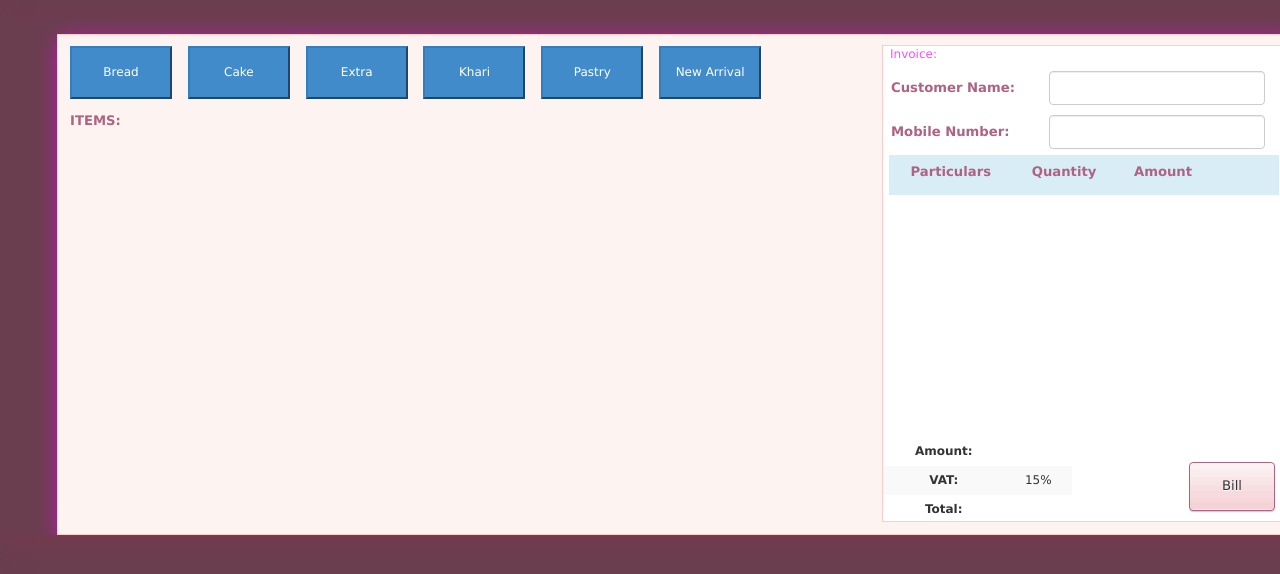
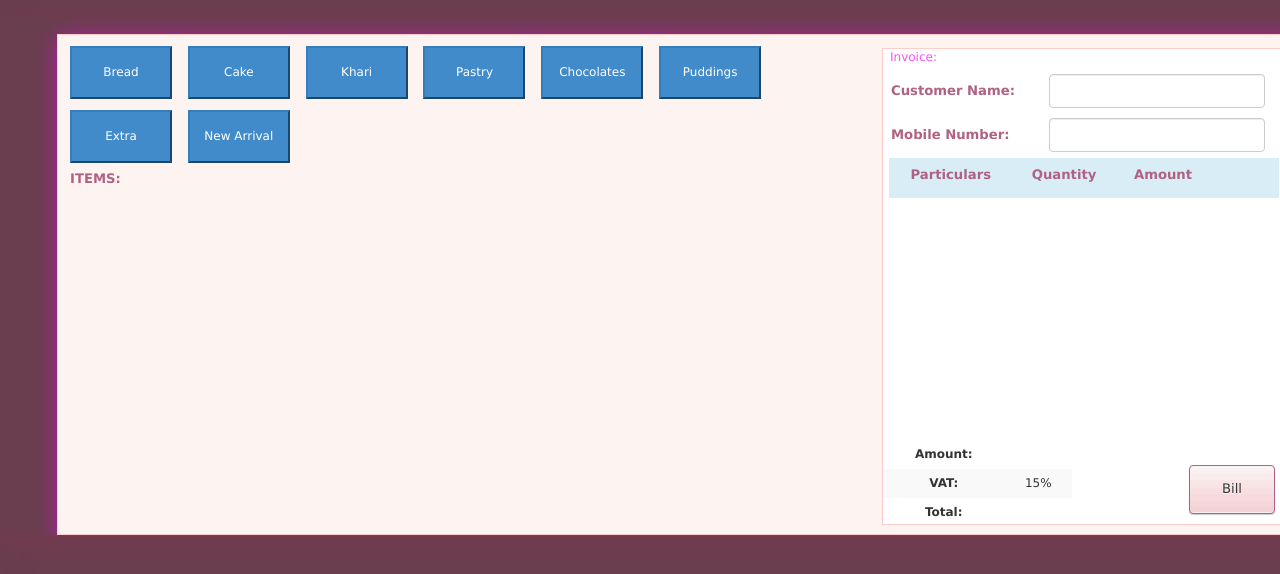
Before and after one commit to neelbdesai19/kabhib, a CakePHP app: the page made by app/View/EmployeeOrders/sell.ctp in a window 1280 px wide; the page is wider, and only the part inside the window is pictured. Shown: the part 66-640 px from the top of that part. Run offline with PHP 8.4 and a stand-in for CakePHP, Linux system fonts and the light colour scheme; the template is opened without the code that fills it, so the values that code supplies are empty; form fields are guessed from the names that the template uses; some libraries are stand-ins or nearby versions.

Commit message:
changes in code

```diff
--- a/app/View/EmployeeOrders/advance.ctp
+++ b/app/View/EmployeeOrders/advance.ctp
@@ -5,16 +5,18 @@
 				<div class="menubtn">
 					<button name="bread" value="Bread" class="order-item orderitem btn-primary brd" id="brd">Bread </button>
 					<button name="cake" value="Cake" class="order-item orderitem btn-primary brd" id="brd">Cake </button>
-					<button name="extra" value="Extra" class="order-item orderitem btn-primary brd" id="brd">Extra</button>
 					<button id="brd" class="order-item orderitem btn-primary brd" value="Khari" name="khari">Khari </button>
 					<button id="brd" class="order-item orderitem btn-primary brd" value="Pastry" name="pastry">Pastry </button>
+					<button name="extra" value="Extra" class="order-item orderitem btn-primary brd" id="brd">Chocolates</button>
+					<button name="extra" value="Extra" class="order-item orderitem btn-primary brd" id="brd">Puddings</button>
+					<button name="extra" value="Extra" class="order-item orderitem btn-primary brd" id="brd">Extra</button>
 					<button id="brd" class="order-item orderitem btn-primary brd" value="NewArrival" name="NewArrivals">
 						New Arrival
 					</button>
 
 				</div>
 
-				<div class="order-form">
+				<div class="order-form" style="margin-top:44px;">
 					<p style="margin-left: 18px;"><label>ITEMS:</label></p>
 				</div>
 				<input type="hidden" value="1" id="order_number">
--- a/app/View/EmployeeOrders/sell.ctp
+++ b/app/View/EmployeeOrders/sell.ctp
@@ -5,13 +5,15 @@
 				<div class="menubtn">
 					<button name="bread" value="Bread" class="order-item orderitem btn-primary brd" id="brd">Bread </button>
 					<button name="cake" value="Cake" class="order-item orderitem btn-primary brd" id="brd">Cake </button>
-					<button name="extra" value="Extra" class="order-item orderitem btn-primary brd" id="brd">Extra</button>
 					<button name="khari" value="Khari" class="order-item orderitem btn-primary brd" id="brd">Khari </button>
 					<button name="pastry" value="Pastry" class="order-item orderitem btn-primary brd" id="brd">Pastry </button>
+					<button name="extra" value="Extra" class="order-item orderitem btn-primary brd" id="brd">Chocolates</button>
+					<button name="extra" value="Extra" class="order-item orderitem btn-primary brd" id="brd">Puddings</button>
+					<button name="extra" value="Extra" class="order-item orderitem btn-primary brd" id="brd">Extra</button>
 					<button name="new_arrivals" value="NewArrival" class="order-item orderitem btn-primary brd" id="brd">New Arrival </button>
 				</div>
 
-				<div class="order-form">
+				<div class="order-form" style="margin-top:44px;">
 					<p style="margin-left: 18px;"><label>ITEMS:</label></p>
 				</div>
 				<input type="hidden" value="1" id="order_number">
--- a/app/View/ReturnItems/fresh_return.ctp
+++ b/app/View/ReturnItems/fresh_return.ctp
@@ -13,11 +13,11 @@
                   <label style="margin-left:6px;">Return Type:</label>
                   <?php echo $this->Form->input('type', array('type' => 'select', 'options' => $type,'label'=>false, 'class' => 'required','id'=>'type'));?>
                   <div id='error' style="display:none;"> required</div>
-                  <input readonly id="btn" value="Order" class='submitbtn btn4 btn-success btn2' type="button">
+                  <input readonly id="btn" value="Order" class='submitbtn btn4 btn-success btn2' type="button" style="margin-top: 104px;">
 
                   <?php echo $this->Form->end();?>
                   <div id='error'></div>
-                  <div id='ajaxDiv'>Your result will display here</div>
+                  <div id='ajaxDiv' style="margin-top:100px;">Your result will display here</div>
             </div>
             </div>
 
@@ -55,7 +55,7 @@
 #error{
   display: block;
   margin-bottom: -24px;
-  margin-top: 34px;
+  margin-top: -82px;
   margin-left: 14px;
   color: #800000;
 }
--- a/app/webroot/css/custom.css
+++ b/app/webroot/css/custom.css
@@ -159,7 +159,7 @@
 {
 	border: 1px solid;
 	border-color: #ffcccc ;
-	margin-top: -466px !important;
+	margin-top: -521px !important;
 	margin-left: 605px;
 	margin-top: -370px;
 	margin-left: 824px;
```
